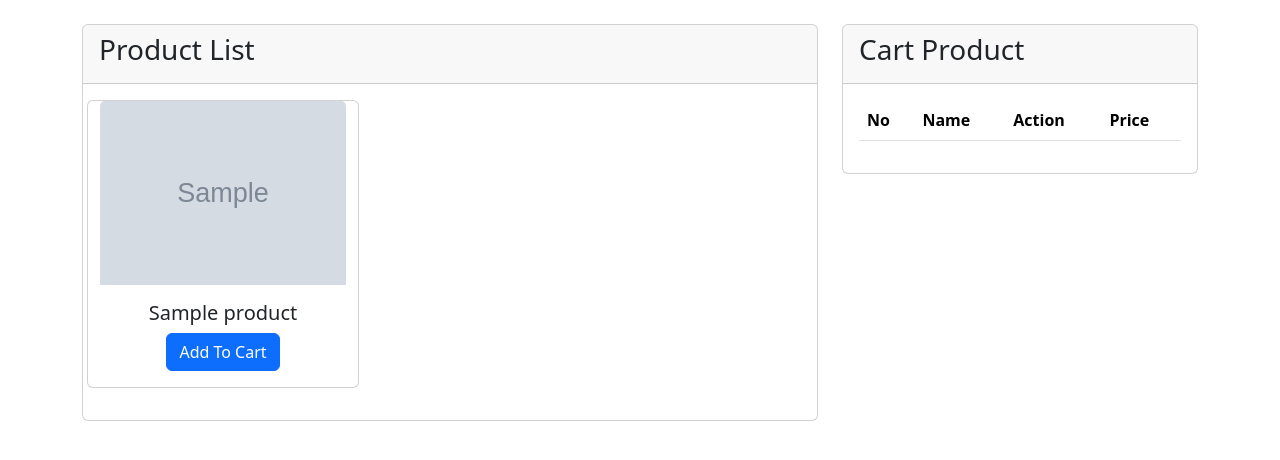
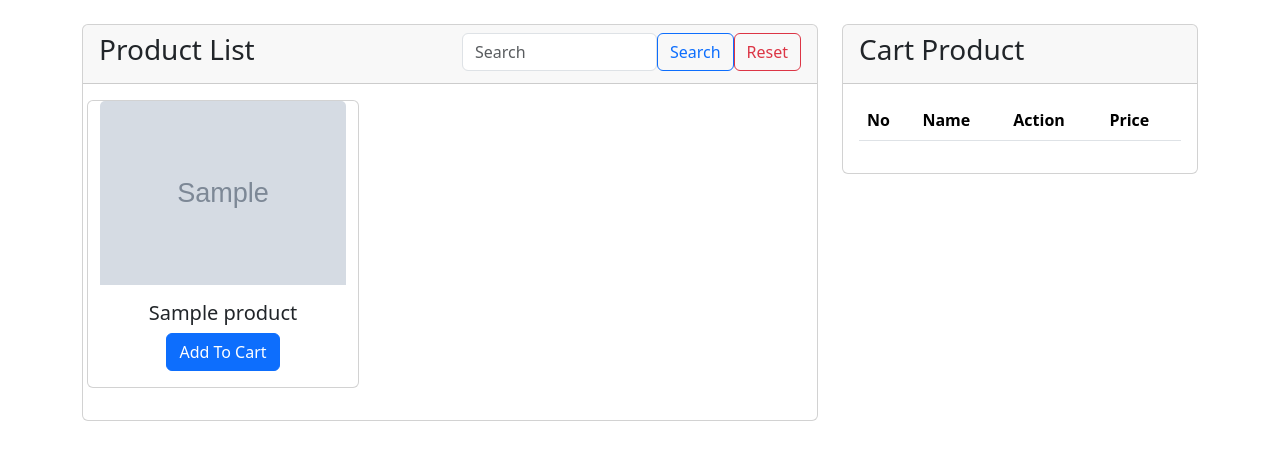
Before and after one commit to adamxcrew/pos-mvc, a PHP site: the page made by app/views/pos/index.php in a window 1280 px wide. Shown: the part 56-516 px from the top of the page. Run offline with PHP 8.4, Linux system fonts and the light colour scheme; the template is opened without the code that fills it: most values are stand-ins (such as "Sample title", 1, 10 or a date in 2020); grey boxes marked "Sample" are stand-in pictures; lists and menus that the app fills with data are empty; some libraries are stand-ins or nearby versions.

Commit message:
add search

```diff
--- a/app/model/ProductModel.php
+++ b/app/model/ProductModel.php
@@ -52,4 +52,10 @@ class ProductModel
         $sql = "SELECT p.idproduct, p.name, p.price, p.quantity FROM tb_product AS p WHERE p.idproduct = '$id'";
         return $this->db->getItemByID($sql);
     }
+
+    public function search($search)
+    {
+        $sql = "SELECT * FROM tb_product AS p WHERE p.name LIKE '%" . $search . "%'";
+        return $this->db->getAll($sql);
+    }
 }
--- a/app/views/pos/index.php
+++ b/app/views/pos/index.php
@@ -3,9 +3,23 @@
         <div class="col-md-8">
             <div class="card">
                 <div class="card-header">
-                    <h3>Product List</h3>
+                    <div class="row">
+                        <div class="col-md-6">
+                            <h3>Product List</h3>
+                        </div>
+                        <div class="col-md-6">
+                            <!-- method="post" action="<?= BASEULR; ?>/pos/search" -->
+                            <form>
+                                <div class="form-group d-flex flex-row">
+                                    <input type="text" class="form-control" id="search" name="search" placeholder="Search" autocomplete="off">
+                                    <button class="btn btn-outline-primary" type="submit">Search</button>
+                                    <a href="<?= BASEULR ?>/pos" class="btn btn-outline-danger">Reset</a>
+                                </div>
+                            </form>
+                        </div>
+                    </div>
                 </div>
-                <div class="card-body">
+                <div class="card-body" id="content">
                     <div class="row">
                         <?php if (!empty($data['product'])) : ?>
                             <?php
@@ -29,10 +43,12 @@
             <div class="card">
                 <div class="card-header">
                     <h3>Cart Product</h3>
-                    <div class="col">
-                        <?php
-                        Flasher::Message();
-                        ?>
+                    <div class="row">
+                        <div class="col-sm-12">
+                            <?php
+                            Flasher::Message();
+                            ?>
+                        </div>
                     </div>
                 </div>
                 <div class="card-body">
@@ -95,4 +111,3 @@
         </div>
     </div>
 </div>
-</div>
--- a/app/views/templates/footer.php
+++ b/app/views/templates/footer.php
@@ -3,8 +3,6 @@
 <script src="<?= BASEULR ?>/js/bootstrap.min.js"></script>
 <script src="https://code.jquery.com/jquery-3.6.0.js" integrity="sha256-H+K7U5CnXl1h5ywQfKtSj8PCmoN9aaq30gDh27Xc0jk=" crossorigin="anonymous"></script>
 <script src="<?= BASEULR ?>/js/app.js"></script>
-
-
 </body>
 
 </html>
```
Also changed, not shown: app/controller/Pos.php (+13 -5 lines), public/js/app.js.
